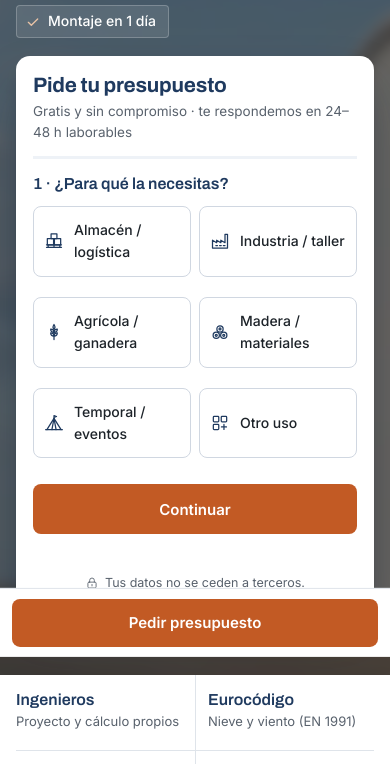
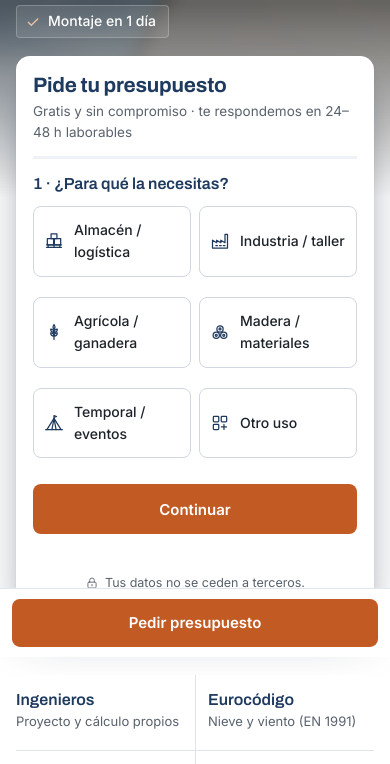
Before and after one commit to OneBrushes/castelvar-landing, a plain HTML site: page index.html in a window 390 px wide. Shown: the part 263-1027 px from the top of the page. Drawn offline with Linux system fonts and the light colour scheme; no server answers.

Commit message:
Landing: en móvil la foto del hero se funde con el blanco a mitad del formulario
Co-Authored-By: Claude Opus 5.5 <noreply@anthropic.com>

```diff
--- a/assets/v2.css
+++ b/assets/v2.css
@@ -1359,7 +1359,13 @@ a {
     min-height: 0;
     padding: 84px 0 32px;
   }
-  /* En móvil la foto ocupa todo el hero */
+  /* En móvil la foto queda arriba y se funde con el blanco a mitad del formulario */
+  .hero-media {
+    bottom: auto;
+    height: 460px;
+    -webkit-mask-image: linear-gradient(#000 58%, transparent);
+    mask-image: linear-gradient(#000 58%, transparent);
+  }
   .hero-media img {
     object-position: 30% 50%;
   }
@@ -1409,6 +1415,10 @@ a {
     bottom: auto;
     margin-top: 14px;
     font-size: 12px;
+  }
+  /* debajo del formulario ya es fondo blanco */
+  .hero-note a {
+    color: var(--muted);
   }
   .quote-card {
     padding: 18px 16px;
```
